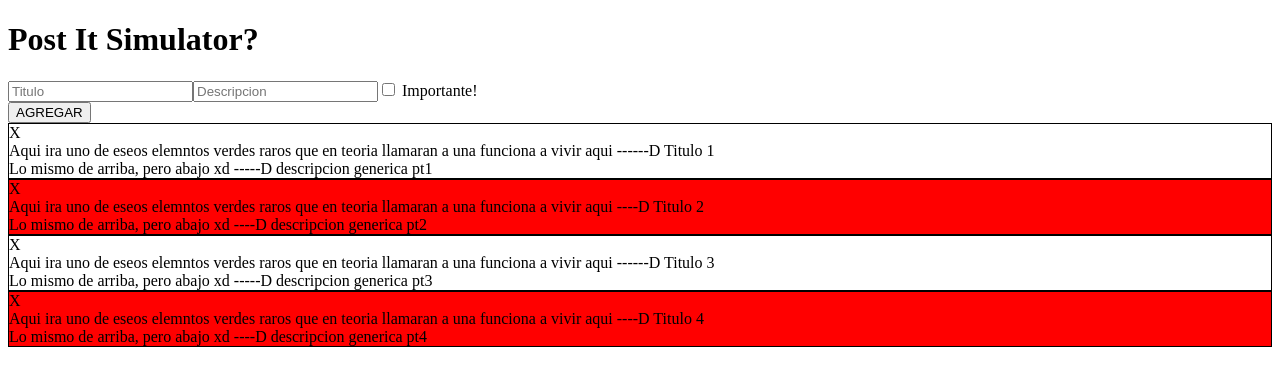
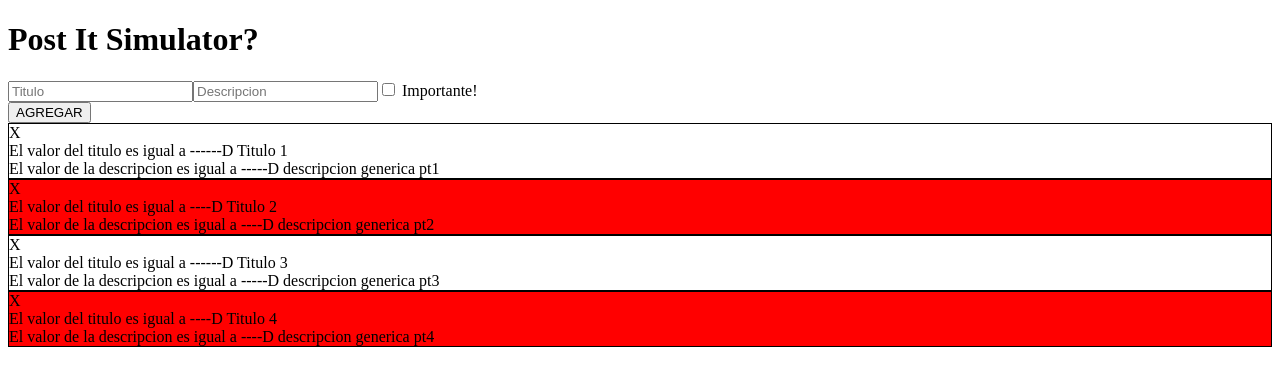
Before and after one commit to D1S01/Acumulativa-3, a React (Create React App) app: page / in a window 1280 px wide. Shown: the top 386 px of the page. Built offline with nearby package versions, Linux system fonts and the light colour scheme.

Commit message:
fifth commit

```diff
--- a/package.json
+++ b/package.json
@@ -9,6 +9,7 @@
     "react": "^18.3.1",
     "react-dom": "^18.3.1",
     "react-scripts": "5.0.1",
+    "uuid": "^10.0.0",
     "web-vitals": "^2.1.4"
   },
   "scripts": {
--- a/src/components/CreateNota.jsx
+++ b/src/components/CreateNota.jsx
@@ -1,51 +1,49 @@
 import { useRef, useState } from "react";
 import { Nota } from "./Nota";
+import { v4 as uuidv4 } from 'uuid';
 
-
-export function CreateNota(){
+export function CreateNota() {
     // capturando las variables que se necesitan para crear una nota
-
-    const title= useRef()
+    const title = useRef()
     const description = useRef()
     const chk = useRef()
 
     // una lista default, la cual esta destinada a guardar las futuras notas
 
-    const [noteList, setNotelist]=useState([
-        {titulo:"Titulo 1", descripcion:"descripcion generica pt1", importante:false},
-        {titulo:"Titulo 2", descripcion:"descripcion generica pt2", importante:true},
-        {titulo:"Titulo 3", descripcion:"descripcion generica pt3", importante:false},
-        {titulo:"Titulo 4", descripcion:"descripcion generica pt4", importante:true}
+    const [noteList, setNoteList] = useState([
+        { id: uuidv4(), titulo: "Titulo 1", descripcion: "descripcion generica pt1", importante: false },
+        { id: uuidv4(), titulo: "Titulo 2", descripcion: "descripcion generica pt2", importante: true },
+        { id: uuidv4(), titulo: "Titulo 3", descripcion: "descripcion generica pt3", importante: false },
+        { id: uuidv4(), titulo: "Titulo 4", descripcion: "descripcion generica pt4", importante: true }
     ]);
 
     // funcion para crear notas la cual llamara los componentes notas que requiera en el momento
-    function addNota(){
+    function addNota() {
         console.log('Presionando boton agregar')
         const valorTitulo = title.current.value;
         const valorDescripcion = description.current.value;
         const valorChk = chk.current.checked;
         console.log(`Se escribieron ${valorTitulo}, ${valorDescripcion}, ${valorChk}`)
         const newNota = {
-            titulo:valorTitulo,
-            descripcion:valorDescripcion,
-            importante:valorChk
+            id: uuidv4(),
+            titulo: valorTitulo,
+            descripcion: valorDescripcion,
+            importante: valorChk
         }
 
+
         const newNoteList = [...noteList, newNota]
-        setNotelist(newNoteList)
+        setNoteList(newNoteList)
 
-        // idea bizarra, hcer un if que pueda dicernir entre importantes o no
-        // y dependiendo de lo que filtre se traear un o el otro componente
+        alert('La nota se ha agregado con exito! :D')
+    }
 
-        alert("La nota se ha agregado con exito :D")
+// se supone que esxporto esta funcion para pode colcarla como un efecto de un evento al presionar las equis de las respectivas notas
+    function RemoveNota(id) {
+        setNoteList(noteList.filter(nota => nota.id !== id))
     }
-    // se supone que esxporto esta funcion para pode colcarla como un efecto de un evento al presionar las equis de las respectivas notas
 
-    // export function RemoveNota(){
-    //     const.
-    // }
-
-    return(
+    return (
         <div className="containerCreateNota">
             <div className="containerH1"><h1>Post It Simulator?</h1></div>
 
@@ -56,15 +54,14 @@ export function CreateNota(){
                     <input ref={chk} type="checkbox" /> Importante!
                 </div>
                 <div className="boton">
-                    <button on onClick={addNota}>AGREGAR</button>
+                    <button onClick={addNota}>AGREGAR</button>
                 </div>
             </div>
             <div>
                 {
-                    noteList.map(nota => <Nota tituloNota={nota.titulo} descripcionNota={nota.descripcion} importanteNota={nota.importante} />)
+                    noteList.map(nota => (<Nota key={nota.id} id={nota.id} tituloNota={nota.titulo} descripcionNota={nota.descripcion} importanteNota={nota.importante} RemoveNota={RemoveNota} />))
                 }
             </div>
         </div>
     )
-
 }
--- a/src/components/Nota.jsx
+++ b/src/components/Nota.jsx
@@ -1,39 +1,28 @@
-
-export function Nota({tituloNota, descripcionNota, importanteNota}){
-    // return (
-    //     <div className="containerNota" style={{border:'1px solid'}}>
-    //         <div className="containerFlex">
-    //             <div className="XD">X</div>
-    //             <div className="title">Aqui ira uno de eseos elemntos verdes raros que en teoria llamaran a una funciona a vivir aqui{}</div>
-    //             <div className="description">Lo mismo de arriba, pero abajo xd</div>
-    //         </div>
-    //     </div>
-    // ) k no se note que estoy hacendto esto a las 5 am
-    console.log(tituloNota, descripcionNota, importanteNota, 'dentro de Nota')
-
-    function RemoveNota(){
-        console.log('La funcion RemoveNota, esta siendo accionada')
-
+export function Nota({ id, tituloNota, descripcionNota, importanteNota, RemoveNota }) {
+    console.log(id, tituloNota, descripcionNota, importanteNota, RemoveNota, 'dentro de nota')
+    function EliminarNota() {
+        console.log('La funcion EliminarNota, esta siendo accionada')
+        RemoveNota(id)
     }
 
-    if (importanteNota){
-        return(
-            <div className="containerNota" style={{border:'1px solid', backgroundColor:'red'}}>
+    if (importanteNota) {
+        return (
+            <div className="containerNota" style={{ border: '1px solid', backgroundColor: 'red' }}>
                 <div className="containerFlex">
-                    <div onClick={RemoveNota} className="XD">X</div>
-                    <div className="title">Aqui ira uno de eseos elemntos verdes raros que en teoria llamaran a una funciona a vivir aqui ----D {tituloNota}</div>
-                    <div className="description">Lo mismo de arriba, pero abajo xd ----D {descripcionNota} </div>
+                    <div onClick={EliminarNota} className="XD">X</div>
+                    <div className="title">El valor del titulo es igual a ----D {tituloNota}</div>
+                    <div className="description">El valor de la descripcion es igual a ----D {descripcionNota}</div>
                 </div>
             </div>
         )
     }
 
-    return(
-        <div className="containerNota" style={{border:'1px solid'}}>
+    return (
+        <div className="containerNota" style={{ border: '1px solid' }}>
             <div className="containerFlex">
-                <div onClick={RemoveNota} className="XD">X</div>
-                <div className="title">Aqui ira uno de eseos elemntos verdes raros que en teoria llamaran a una funciona a vivir aqui ------D {tituloNota} </div>
-                <div className="description">Lo mismo de arriba, pero abajo xd -----D {descripcionNota} </div>
+                <div onClick={EliminarNota} className="XD">X</div>
+                <div className="title"> El valor del titulo es igual a ------D {tituloNota}</div>
+                <div className="description">El valor de la descripcion es igual a -----D {descripcionNota}</div>
             </div>
         </div>
     )
```
Also changed, not shown: 1 other file (tests, documents, lock files or other folders).
